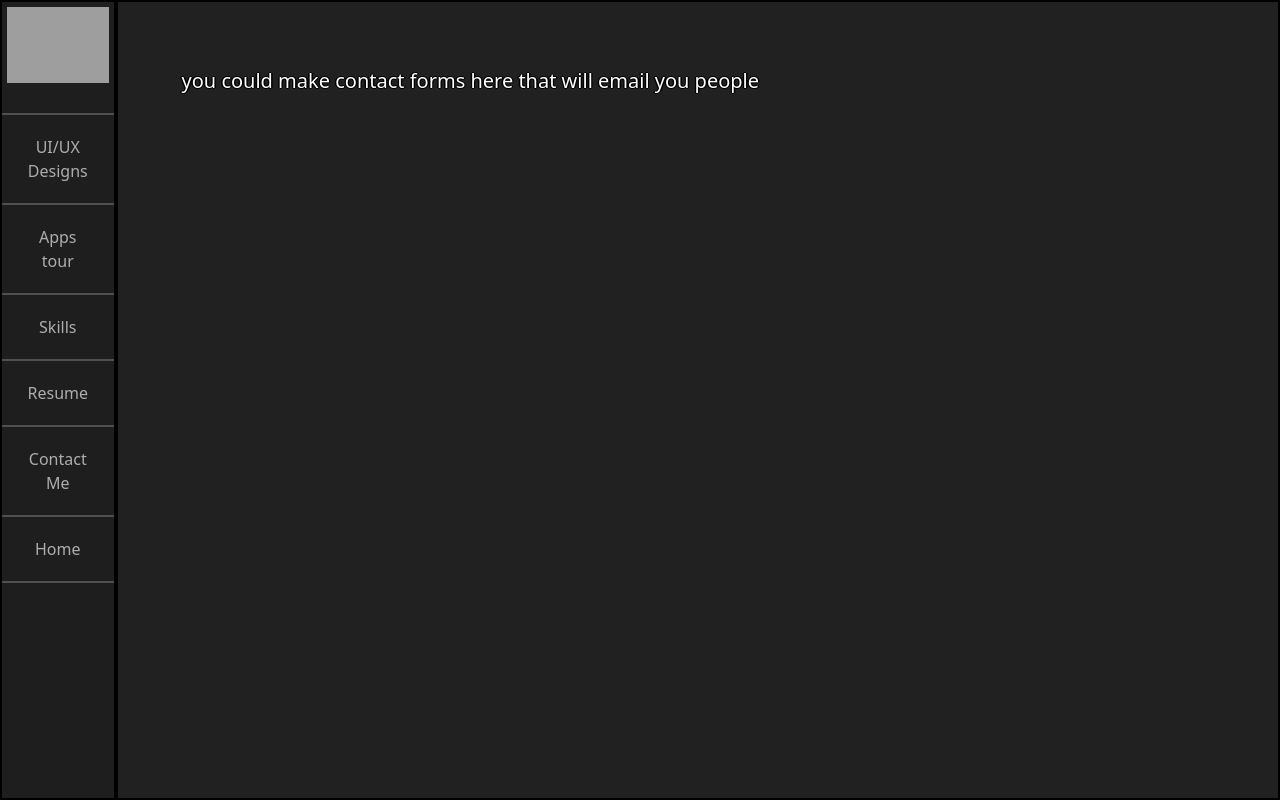
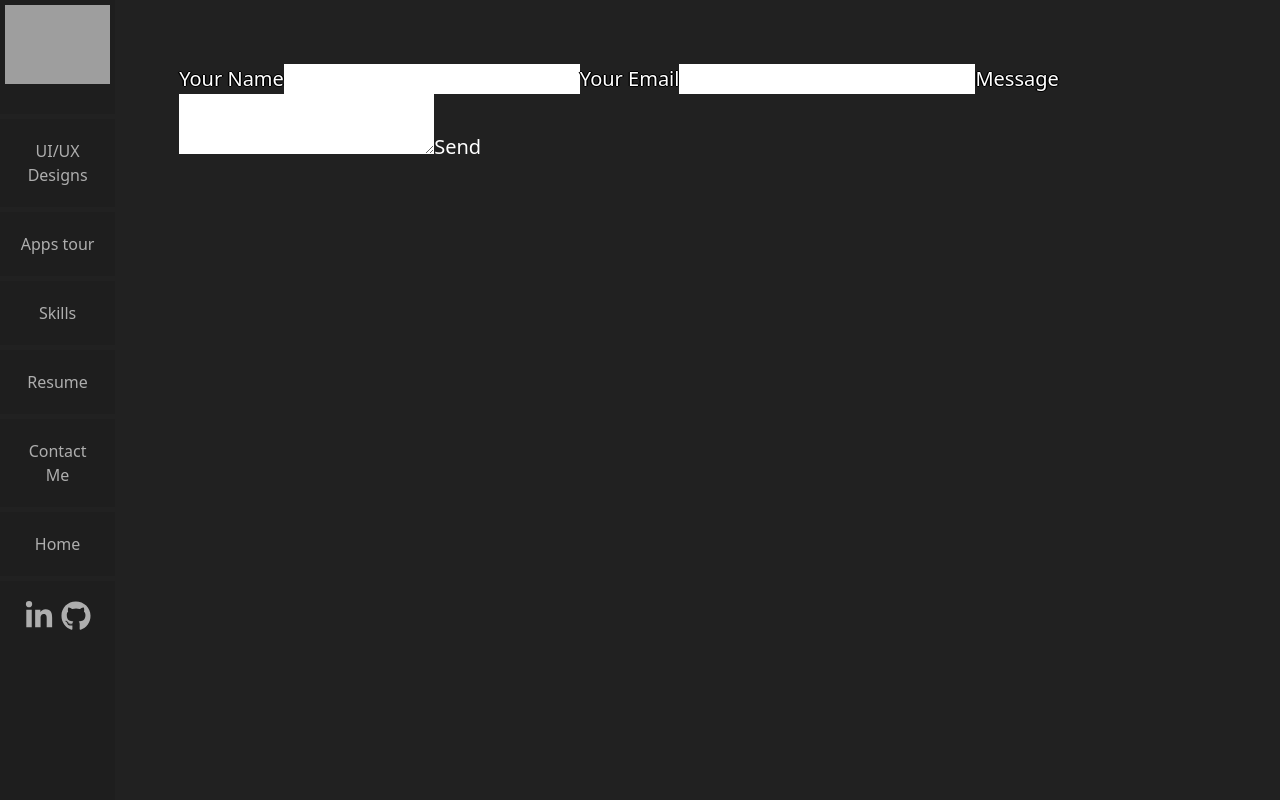
Before and after one commit to Alex-Abrams/abrams-web-portfolio, a Next.js app: page /portfolio/contact in a window 1280 px wide. Built offline with nearby package versions, Linux system fonts and the light colour scheme; grey boxes are pictures that could not be loaded.

Commit message:
Fixed border on sidebar layout, fixed icons for linkedin/github, added meailjs, removed fortawesome, added react-icons, added contact me forms with emailjs.

```diff
--- a/components/layout.module.css
+++ b/components/layout.module.css
@@ -6,9 +6,9 @@
 }
 
 .sidebar {
-  border-width: 2px;
+  /* border-width: 9px; */
   background-color: rgb(30, 30, 30);
-  border-color: black;
+  border-color: rgb(33, 33, 33);
   width: 10%;
   text-align: center;
 }
@@ -27,9 +27,9 @@
 
 .sidebar li {
   padding: 20px;
-  border-top: 2px;
+  border-top: 5px;
   border-style: solid;
-  border-color: rgb(80, 80, 80);
+  border-color: rgb(33, 33, 33);
 }
 
 .sidebar li:hover {
@@ -37,7 +37,7 @@
 }
 
 .content {
-  border-width: 2px;
+  /* border-width: 2px; */
   background-color: rgb(33, 33, 33);
   border-color: black;
   width: 100%;
@@ -58,3 +58,9 @@
   font-family: Courier-Oblique;
   font-style: italic;
 }
+
+.socialLinks {
+  display: flex;
+  flex-direction: row;
+  justify-content: space-around;
+}
--- a/components/navbars/side_navbar.js
+++ b/components/navbars/side_navbar.js
@@ -5,8 +5,11 @@ import styles from "../layout.module.css";
 import { useRouter } from "next/router";
 
 // import { FontAwesomeIcon } from "@fortawesome/react-fontawesome";
-// import { faCoffee } from "@fortawesome/free-solid-svg-icons";
-// import { faAlternateGitHub } from "@fortawesome/free-solid-svg-icons";
+// import { faSearchengin } from "@fortawesome/free-solid-svg-icons";
+// import { faGitHub } from "@fortawesome/free-solid-svg-icons";
+// import { faGithub } from "@fortawesome/free-brands-svg-icons";
+import { FaLinkedinIn, FaGithub } from "react-icons/fa";
+// import { FaGithub } from "react-icons/fa";
 
 export default function SideNavBar() {
   const router = useRouter();
@@ -59,9 +62,10 @@ export default function SideNavBar() {
         </li>
 
         <li onClick={(e) => handleClick(e, "/")}>
-          {/* <FontAwesomeIcon icon={faCoffee} /> */}
-          {/* <FontAwesomeIcon icon={faGitHub} /> */}
-          {/* <FontAwesomeIcon icon={faAlternateGitHub} /> */}
+          <div className={styles.socialLinks}>
+            <FaLinkedinIn size={30} />
+            <FaGithub size={30} />
+          </div>
         </li>
       </ul>
     </div>
--- a/package.json
+++ b/package.json
@@ -9,15 +9,15 @@
     "lint": "next lint"
   },
   "dependencies": {
-    "@fortawesome/fontawesome-svg-core": "^6.4.0",
-    "@fortawesome/free-solid-svg-icons": "^6.4.0",
-    "@fortawesome/react-fontawesome": "^0.2.0",
+    "@emailjs/browser": "^3.11.0",
     "autoprefixer": "10.4.14",
+    "email-js": "^2.0.2",
     "grey-matter": "^0.0.0",
     "next": "13.3.0",
     "postcss": "8.4.21",
     "react": "18.2.0",
     "react-dom": "18.2.0",
+    "react-icons": "^4.8.0",
     "tailwindcss": "3.3.1"
   }
 }
--- a/pages/portfolio/contact.js
+++ b/pages/portfolio/contact.js
@@ -1,7 +1,40 @@
+import React, { useRef } from "react";
+import emailjs from "@emailjs/browser";
+
 export default function Contact() {
+  const form = useRef();
+
+  const sendEmail = (e) => {
+    e.preventDefault(); // prevents the page from reloading when you hit “Send”
+
+    emailjs
+      .sendForm(
+        "service_zs884kj",
+        "template_67ogsdq",
+        form.current,
+        "8ivyb34V-oqYlFsdq"
+      )
+      .then(
+        (result) => {
+          // show the user a success message
+          console.log(result);
+        },
+        (error) => {
+          // show the user an error
+          console.log(error);
+        }
+      );
+  };
+
   return (
-    <>
-      <p>you could make contact forms here that will email you people</p>
-    </>
+    <form ref={form} onSubmit={sendEmail}>
+      <label>Your Name</label>
+      <input type="text" name="from_name" style={{ color: "black" }} />
+      <label>Your Email</label>
+      <input type="email" name="user_email" style={{ color: "black" }} />
+      <label>Message</label>
+      <textarea name="message" style={{ color: "black" }} />
+      <input type="submit" value="Send" />
+    </form>
   );
 }
```
Also changed, not shown: 1 other file (tests, documents, lock files or other folders).
